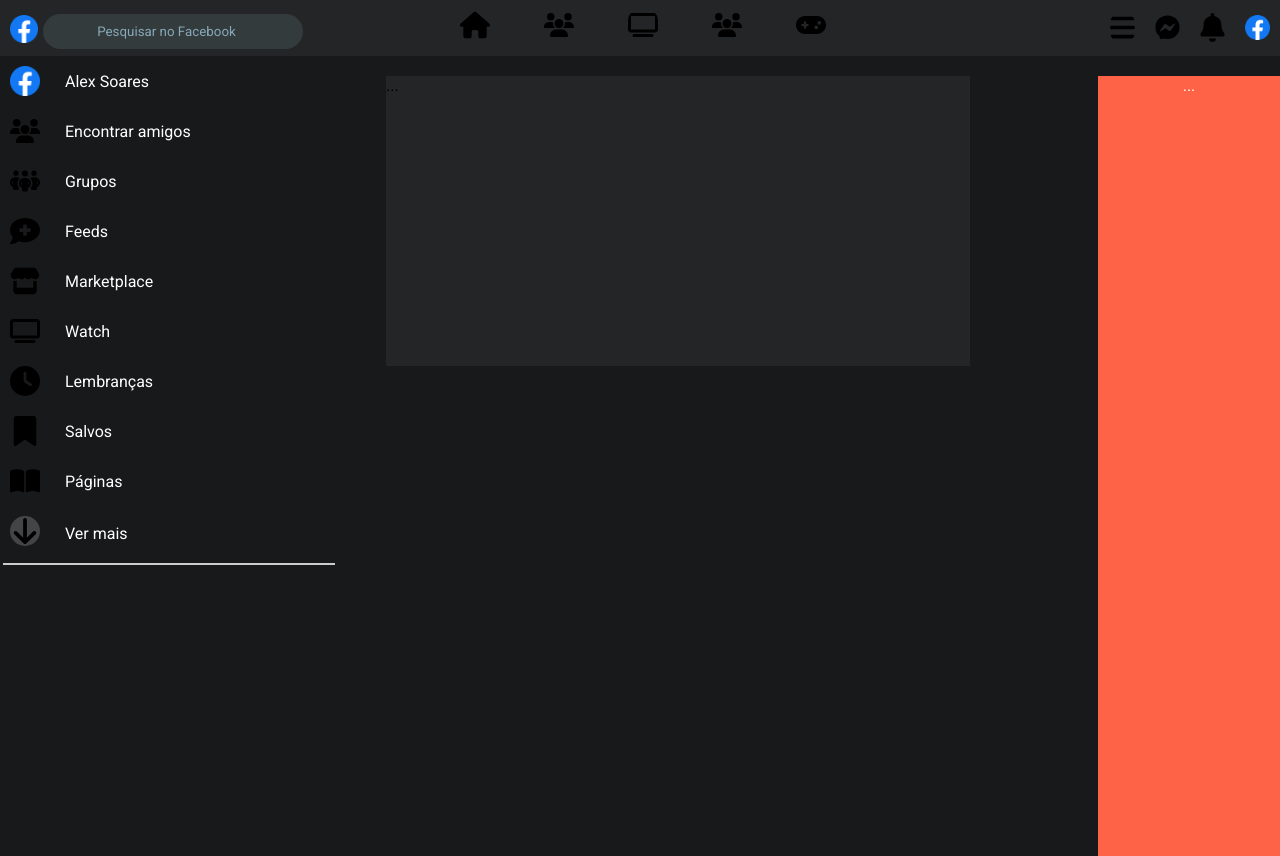
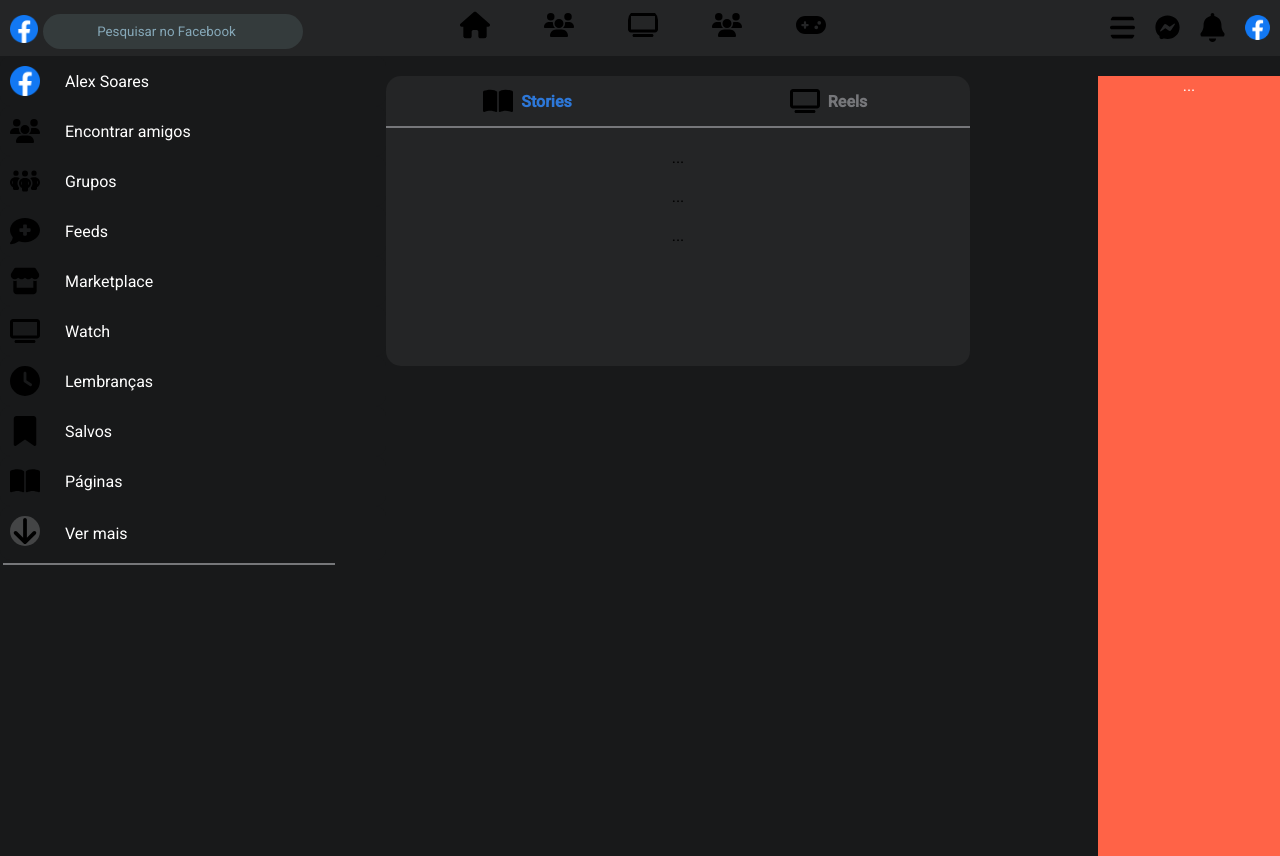
Before and after one commit to aaleckdev/Interface-Facebook, a plain HTML site: page index.html in a window 1280 px wide. Drawn offline with Linux system fonts and the light colour scheme.

Commit message:
consegui fazer a parte do meio onde fica os icones de stoy e reels

```diff
--- a/index.html
+++ b/index.html
@@ -92,9 +92,32 @@
             <div class="borda"></div>
         </div>
 
+
         <div class="lado2">
-            ...
+            <div class="meio-container">
+                <div class="meio">
+                    <img src="icons/Icones lateral esquerda/book-open-solid.svg" alt="">
+                    <p>Stories</p>
+                </div>
+
+                <div class="meio">
+                    <img src="icons/tv-solid.svg" alt="">
+                    <p class="p_reels">Reels</p>
+                </div>
+            </div>
+            <div class="borda2"></div>
+
+            <div class="outra-area">
+                <div>...</div>
+                <div>...</div>
+                <div>...</div>
+            </div>
         </div>
+
+
+
+
+
         <div class="lado3">
             ...
         </div>
--- a/style.css
+++ b/style.css
@@ -175,21 +175,105 @@ main .lado1 {
 .borda {
     width: 332px;
     margin: 3px;
-    border: 1px solid #ccc;
+    border: 1px solid #76777A;
 }
 
 
-/* main .lado2 {
-    flex: 1;
-}
- */
 
-.lado2{
+.lado2 {
+    display: flex;
+    flex-direction: column;
+    align-items: center;
     width: 584px;
     height: 290px;
+    border-radius: 15px;
     background-color: #242526;
     margin-top: 20px;
 }
+
+.meio-container {
+    display: flex;
+    justify-content: center;
+    align-items: center;
+}
+
+.meio-container .meio {
+    width: 80px;
+    height: 40px;
+    margin: 5px;
+}
+
+
+.lado2 .meio {
+    width: 291px;
+    height: 40px;
+    margin: 5px;
+    flex: 1;
+}
+
+
+.meio {
+    display: flex;
+    justify-content: center;
+    align-items: center;
+}
+
+
+
+.meio img {
+    width: 30px;
+}
+
+.meio p {
+    margin-left: 8px;
+    color: #2D77D7;
+    font-weight: bold;
+}
+
+.meio .p_reels {
+    color: #76777A;
+    font-weight: bold;
+}
+
+
+.borda2 {
+    width: 100%;
+    border: 1px solid #76777A;
+}
+
+
+.outra-area div{
+    /* Estilize a nova área conforme necessário */
+    margin-top: 20px;
+}
+
+
+
+
+
+
+
+
+
+
+
+
+
+
+
+
+
+
+
+
+
+
+
+
+
+
+
+
 
 
 
```
